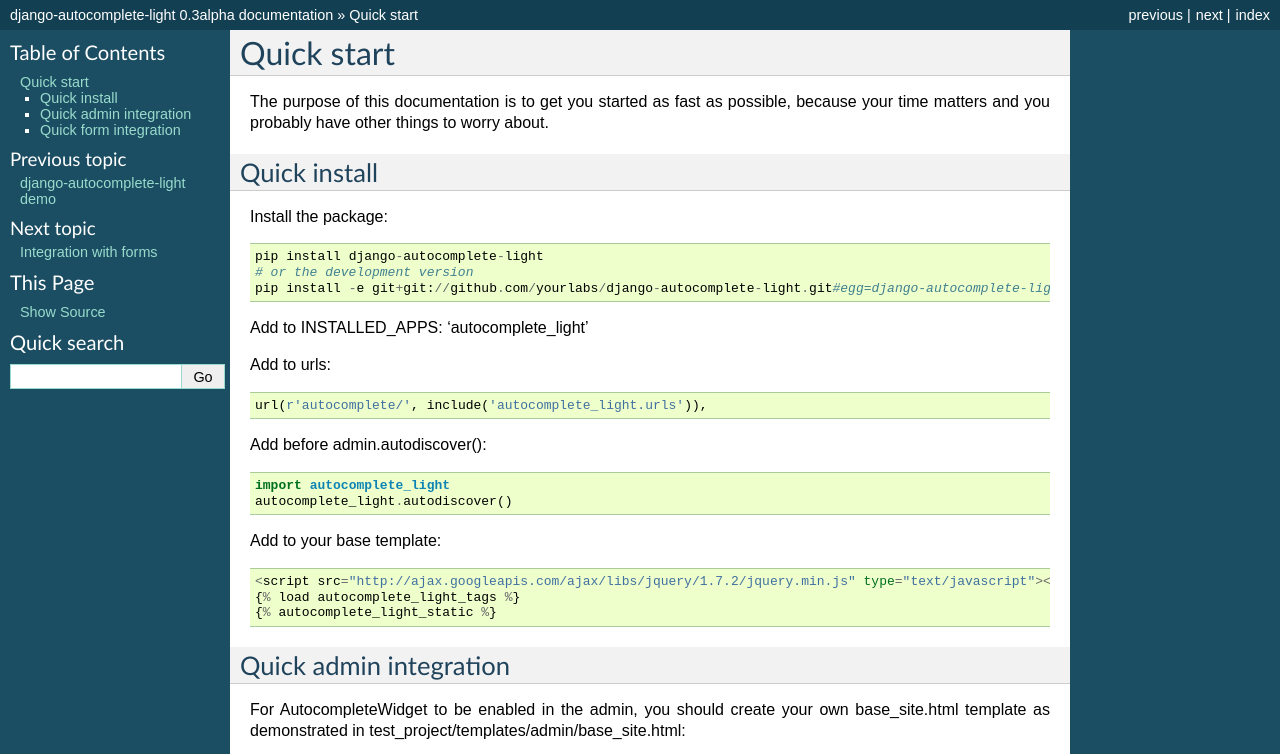
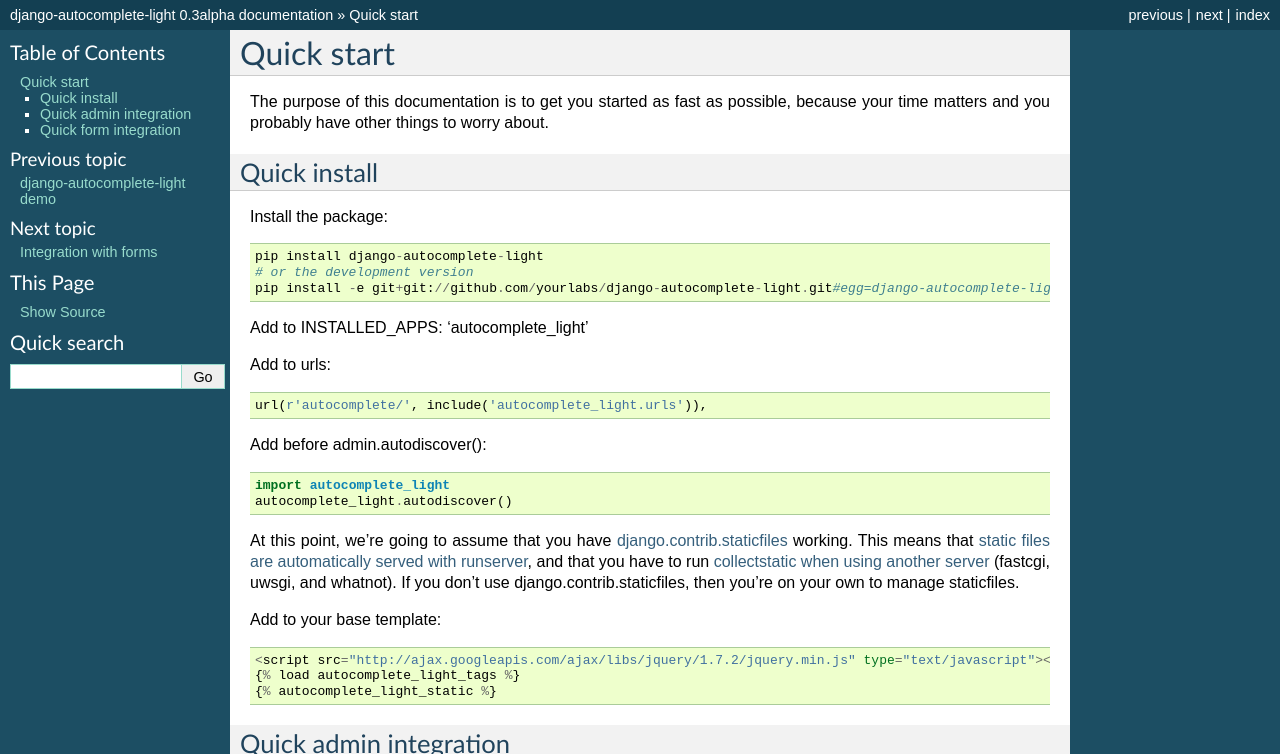
Before and after one commit to yourlabs/django-autocomplete-light, a Sphinx documentation site: the page built from docs/source/quick.rst, in a window 1280 px wide and 900 px high, cut to the strip 0-754 px from the top of the window. Built offline with Sphinx 7.4.7, drawn with Linux system fonts in a browser that asks for light colours.

Commit message:
Added mention about staticfiles

```diff
--- a/README.rst
+++ b/README.rst
@@ -5,9 +5,10 @@
 Requirements
 ------------
 
+Python 2.7
 jQuery 1.7+
-Django 1.4+
-Python 2.7
+Django 1.4+ (at least for autocomplete_light.forms helpers)
+django.contrib.staticfiles or you're on your own
 
 Resources
 ---------
--- a/docs/source/quick.rst
+++ b/docs/source/quick.rst
@@ -23,6 +23,15 @@
 
     import autocomplete_light
     autocomplete_light.autodiscover()
+
+At this point, we're going to assume that you have `django.contrib.staticfiles
+<https://docs.djangoproject.com/en/dev/ref/contrib/staticfiles/>`_ working.
+This means that `static files are automatically served with runserver
+<https://docs.djangoproject.com/en/dev/ref/contrib/staticfiles/#runserver>`_,
+and that you have to run `collectstatic when using another server
+<https://docs.djangoproject.com/en/dev/ref/contrib/staticfiles/#collectstatic>`_
+(fastcgi, uwsgi, and whatnot). If you don't use django.contrib.staticfiles,
+then you're on your own to manage staticfiles.
 
 Add to your base template::
 
```
